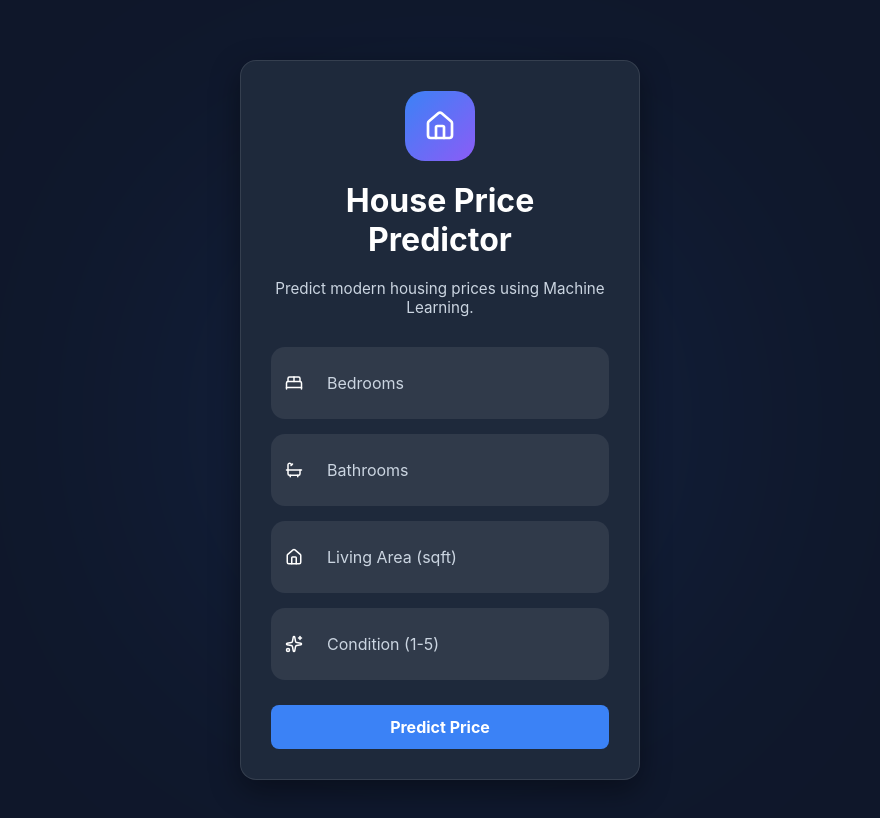
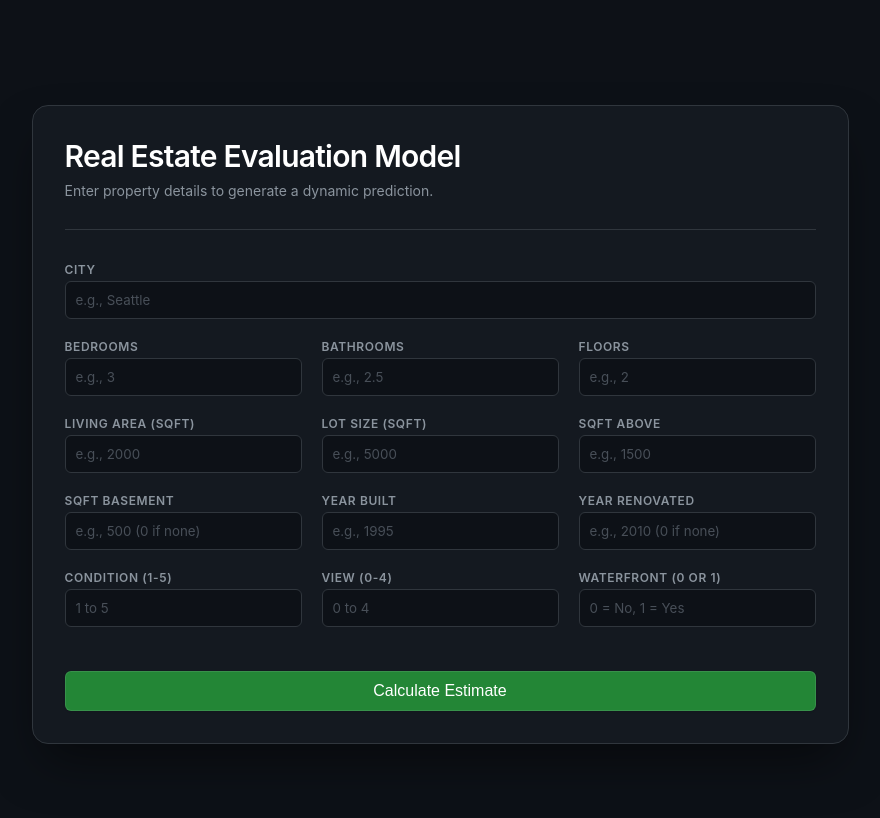
Before and after one commit to dman-Tgreat/House-price, a React (Vite) app in the folder Front-End/: page / in a window 1280 px wide. Shown: the top 818 px of the page, without its empty margins (200-1080 px from the left). Built offline with nearby package versions, Linux system fonts and the light colour scheme.

Commit message:
Refactor PredictionForm component to enhance input fields and improve error handling; add app.css for styling

```diff
--- /dev/null
+++ b/Front-End/src/app.css
@@ -0,0 +1,187 @@
+/* src/App.css */
+
+:root {
+  --bg-main: #0d1117;
+  --bg-card: rgba(22, 27, 34, 0.9);
+  --text-main: #c9d1d9;
+  --text-muted: #8b949e;
+  --text-light: #ffffff;
+  --border-color: #30363d;
+  --accent-blue: #58a6ff;
+  --btn-bg: #238636;
+  --btn-hover: #2ea043;
+  --error-bg: rgba(248, 81, 73, 0.1);
+  --error-border: rgba(248, 81, 73, 0.4);
+  --error-text: #ff7b72;
+  --success-bg: rgba(31, 111, 235, 0.1);
+  --success-border: rgba(31, 111, 235, 0.3);
+}
+
+* {
+  box-sizing: border-box;
+}
+
+body {
+  margin: 0;
+  font-family: -apple-system, BlinkMacSystemFont, "Segoe UI", Roboto, Helvetica, Arial, sans-serif;
+  background-color: var(--bg-main);
+  color: var(--text-main);
+}
+
+.app-container {
+  min-height: 100vh;
+  display: flex;
+  align-items: center;
+  justify-content: center;
+  padding: 1.5rem;
+}
+
+/* Glassmorphism Card */
+.glass-card {
+  background: var(--bg-card);
+  backdrop-filter: blur(12px);
+  -webkit-backdrop-filter: blur(12px);
+  border: 1px solid var(--border-color);
+  box-shadow: 0 25px 50px -12px rgba(0, 0, 0, 0.5);
+  border-radius: 1rem;
+  padding: 2rem;
+  max-width: 56rem;
+  width: 100%;
+}
+
+.card-header {
+  margin-bottom: 2rem;
+  padding-bottom: 1rem;
+  border-bottom: 1px solid var(--border-color);
+}
+
+.card-title {
+  font-size: 1.875rem;
+  font-weight: 600;
+  color: var(--text-light);
+  margin: 0;
+  letter-spacing: -0.025em;
+}
+
+.card-subtitle {
+  color: var(--text-muted);
+  font-size: 0.875rem;
+  margin-top: 0.5rem;
+}
+
+/* Form Layout */
+.form-grid {
+  display: grid;
+  grid-template-columns: 1fr;
+  gap: 1.25rem;
+}
+
+@media (min-width: 768px) {
+  .form-grid {
+    grid-template-columns: repeat(3, 1fr);
+  }
+  .col-span-3 {
+    grid-column: span 3 / span 3;
+  }
+}
+
+.input-group {
+  display: flex;
+  flex-direction: column;
+}
+
+.input-label {
+  font-size: 0.75rem;
+  font-weight: 600;
+  color: var(--text-muted);
+  text-transform: uppercase;
+  letter-spacing: 0.05em;
+  margin-bottom: 0.25rem;
+}
+
+.form-input {
+  background-color: var(--bg-main);
+  border: 1px solid var(--border-color);
+  border-radius: 0.375rem;
+  padding: 0.625rem;
+  color: var(--text-light);
+  outline: none;
+  transition: border-color 0.2s, box-shadow 0.2s;
+  width: 100%;
+  font-family: inherit;
+}
+
+.form-input:focus {
+  border-color: var(--accent-blue);
+  box-shadow: 0 0 0 1px var(--accent-blue);
+}
+
+.form-input::placeholder {
+  color: #484f58;
+}
+
+/* Button */
+.submit-btn-container {
+  margin-top: 1.5rem;
+}
+
+.submit-btn {
+  width: 100%;
+  background-color: var(--btn-bg);
+  color: var(--text-light);
+  font-weight: 500;
+  padding: 0.625rem 1rem;
+  border-radius: 0.375rem;
+  border: 1px solid rgba(240, 246, 252, 0.1);
+  cursor: pointer;
+  transition: background-color 0.2s;
+  box-shadow: 0 1px 2px rgba(0, 0, 0, 0.1);
+  font-size: 1rem;
+}
+
+.submit-btn:hover:not(:disabled) {
+  background-color: var(--btn-hover);
+}
+
+.submit-btn:disabled {
+  opacity: 0.5;
+  cursor: not-allowed;
+}
+
+/* Feedback Boxes */
+.error-box {
+  margin-top: 1.5rem;
+  padding: 1rem;
+  background-color: var(--error-bg);
+  border: 1px solid var(--error-border);
+  color: var(--error-text);
+  border-radius: 0.375rem;
+  font-size: 0.875rem;
+}
+
+.result-box {
+  margin-top: 2rem;
+  padding: 1.5rem;
+  background-color: var(--success-bg);
+  border: 1px solid var(--success-border);
+  border-radius: 0.375rem;
+  text-align: center;
+}
+
+.result-label {
+  font-size: 0.75rem;
+  color: var(--accent-blue);
+  font-weight: 600;
+  margin-bottom: 0.5rem;
+  text-transform: uppercase;
+  letter-spacing: 0.05em;
+  margin: 0;
+}
+
+.result-value {
+  font-size: 3rem;
+  font-weight: 700;
+  color: var(--text-light);
+  margin: 0.5rem 0 0 0;
+  letter-spacing: -0.025em;
+}
--- a/Front-End/src/components/PredictionForm.jsx
+++ b/Front-End/src/components/PredictionForm.jsx
@@ -4,125 +4,148 @@ import { Home, BedDouble, Bath, Sparkles } from "lucide-react";
 
 function PredictionForm() {
   const [formData, setFormData] = useState({
-    sqft_living: "",
-    bedrooms: "",
-    bathrooms: "",
-    condition: ""
-  });
+    city: '',
+    bedrooms: '',
+    bathrooms: '',
+    sqft_living: '',
+    sqft_lot: '',
+    sqft_above: '',
+    sqft_basement: '',
+    floors: '',
+    waterfront: '',
+    view: '',
+    condition: '',
+    yr_built: '',
+    yr_renovated: ''
+  })
 
-  const [prediction, setPrediction] = useState(null);
-  const [loading, setLoading] = useState(false);
+  const [predictedPrice, setPredictedPrice] = useState(null)
+  const [loading, setLoading] = useState(false)
+  const [error, setError] = useState('')
 
   const handleChange = (e) => {
-    setFormData({
-      ...formData,
-      [e.target.name]: e.target.value
-    });
-  };
+    setFormData({ ...formData, [e.target.name]: e.target.value })
+  }
 
   const handleSubmit = async (e) => {
-    e.preventDefault();
-
-    setLoading(true);
-    setPrediction(null);
+    e.preventDefault()
+    setLoading(true)
+    setError('')
+    setPredictedPrice(null)
 
     try {
-      const response = await axios.post(
-        "http://127.0.0.1:5000/predict",
-        {
-          sqft_living: Number(formData.sqft_living),
-          bedrooms: Number(formData.bedrooms),
-          bathrooms: Number(formData.bathrooms),
-          condition: Number(formData.condition)
-        }
-      );
-
-      setTimeout(() => {
-        setPrediction(response.data.predicted_price);
-        setLoading(false);
-      }, 1200);
-
-    } catch (error) {
-      console.error(error);
-      alert("Prediction failed");
-      setLoading(false);
+      const response = await axios.post('http://127.0.0.1:5000/predict', formData)
+      if (response.data.success) {
+        setPredictedPrice(response.data.predicted_price)
+      } else {
+        setError(response.data.error)
+      }
+    } catch (err) {
+      setError('Failed to connect to the backend server. Ensure Flask is running on port 5000.')
     }
-  };
+    setLoading(false)
+  }
 
   return (
-    <div className="page">
-      <div className="background-glow"></div>
-       <div className="card">
-        <div className="title-section">
-          <div className="icon-wrapper">
-            <Home size={32} />
-          </div>
+    <div className="app-container">
+      <div className="glass-card">
 
-          <h1>House Price Predictor</h1>
-
-          <p>
-            Predict modern housing prices using Machine Learning.
-          </p>
+        <div className="card-header">
+          <h1 className="card-title">Real Estate Evaluation Model</h1>
+          <p className="card-subtitle">Enter property details to generate a dynamic prediction.</p>
         </div>
 
-        <form onSubmit={handleSubmit}>
-          <div className="input-group">
-            <BedDouble size={18} />
-            <input
-              type="number"
-              name="bedrooms"
-              placeholder="Bedrooms"
-              onChange={handleChange}
-              required
-            />
+        <form onSubmit={handleSubmit} className="form-grid">
+
+          <div className="input-group col-span-3">
+            <label className="input-label">City</label>
+            <input type="text" name="city" value={formData.city} onChange={handleChange} placeholder="e.g., Seattle" className="form-input" required />
           </div>
 
           <div className="input-group">
-            <Bath size={18} />
-            <input
-              type="number"
-              name="bathrooms"
-              placeholder="Bathrooms"
-              onChange={handleChange}
-              required
-            />
+            <label className="input-label">Bedrooms</label>
+            <input type="number" name="bedrooms" value={formData.bedrooms} onChange={handleChange} placeholder="e.g., 3" className="form-input" required />
           </div>
 
           <div className="input-group">
-            <Home size={18} />
-            <input
-              type="number"
-              name="sqft_living"
-              placeholder="Living Area (sqft)"
-              onChange={handleChange}
-              required
-            />
+            <label className="input-label">Bathrooms</label>
+            <input type="number" step="0.25" name="bathrooms" value={formData.bathrooms} onChange={handleChange} placeholder="e.g., 2.5" className="form-input" required />
           </div>
 
           <div className="input-group">
-            <Sparkles size={18} />
-            <input
-              type="number"
-              name="condition"
-              placeholder="Condition (1-5)"
-              onChange={handleChange}
-              required
-            />
+            <label className="input-label">Floors</label>
+            <input type="number" step="0.5" name="floors" value={formData.floors} onChange={handleChange} placeholder="e.g., 2" className="form-input" required />
           </div>
 
-          <button type="submit" className="predict-btn">
-            {loading ? "Predicting..." : "Predict Price"}
-          </button>
+          <div className="input-group">
+            <label className="input-label">Living Area (sqft)</label>
+            <input type="number" name="sqft_living" value={formData.sqft_living} onChange={handleChange} placeholder="e.g., 2000" className="form-input" required />
+          </div>
+
+          <div className="input-group">
+            <label className="input-label">Lot Size (sqft)</label>
+            <input type="number" name="sqft_lot" value={formData.sqft_lot} onChange={handleChange} placeholder="e.g., 5000" className="form-input" required />
+          </div>
+
+          <div className="input-group">
+            <label className="input-label">Sqft Above</label>
+            <input type="number" name="sqft_above" value={formData.sqft_above} onChange={handleChange} placeholder="e.g., 1500" className="form-input" required />
+          </div>
+
+          <div className="input-group">
+            <label className="input-label">Sqft Basement</label>
+            <input type="number" name="sqft_basement" value={formData.sqft_basement} onChange={handleChange} placeholder="e.g., 500 (0 if none)" className="form-input" required />
+          </div>
+
+          <div className="input-group">
+            <label className="input-label">Year Built</label>
+            <input type="number" name="yr_built" value={formData.yr_built} onChange={handleChange} placeholder="e.g., 1995" className="form-input" required />
+          </div>
+
+          <div className="input-group">
+            <label className="input-label">Year Renovated</label>
+            <input type="number" name="yr_renovated" value={formData.yr_renovated} onChange={handleChange} placeholder="e.g., 2010 (0 if none)" className="form-input" required />
+          </div>
+
+          <div className="input-group">
+            <label className="input-label">Condition (1-5)</label>
+            <input type="number" min="1" max="5" name="condition" value={formData.condition} onChange={handleChange} placeholder="1 to 5" className="form-input" required />
+          </div>
+
+          <div className="input-group">
+            <label className="input-label">View (0-4)</label>
+            <input type="number" min="0" max="4" name="view" value={formData.view} onChange={handleChange} placeholder="0 to 4" className="form-input" required />
+          </div>
+
+          <div className="input-group">
+            <label className="input-label">Waterfront (0 or 1)</label>
+            <input type="number" min="0" max="1" name="waterfront" value={formData.waterfront} onChange={handleChange} placeholder="0 = No, 1 = Yes" className="form-input" required />
+          </div>
+
+          <div className="col-span-3 submit-btn-container">
+            <button type="submit" disabled={loading} className="submit-btn">
+              {loading ? 'Running Gradient Boosting Regressor...' : 'Calculate Estimate'}
+            </button>
+          </div>
         </form>
 
-        {prediction && (
-          <div className="result">
-            <p>Predicted Price: ${prediction.toLocaleString()}</p>
+        {error && (
+          <div className="error-box">
+            {error}
           </div>
         )}
+
+        {predictedPrice !== null && !error && (
+          <div className="result-box">
+            <p className="result-label">Model Prediction</p>
+            <h2 className="result-value">
+              ${predictedPrice.toLocaleString('en-US', { minimumFractionDigits: 0, maximumFractionDigits: 0 })}
+            </h2>
+          </div>
+        )}
+
       </div>
     </div>
   );
 }
-
 export default PredictionForm;
--- a/Front-End/src/main.jsx
+++ b/Front-End/src/main.jsx
@@ -1,7 +1,7 @@
 import React from 'react'
 import ReactDOM from 'react-dom/client'
 import App from './App'
-import './styles.css'
+import './app.css'
 
 ReactDOM.createRoot(document.getElementById('root')).render(
   <React.StrictMode>
```
